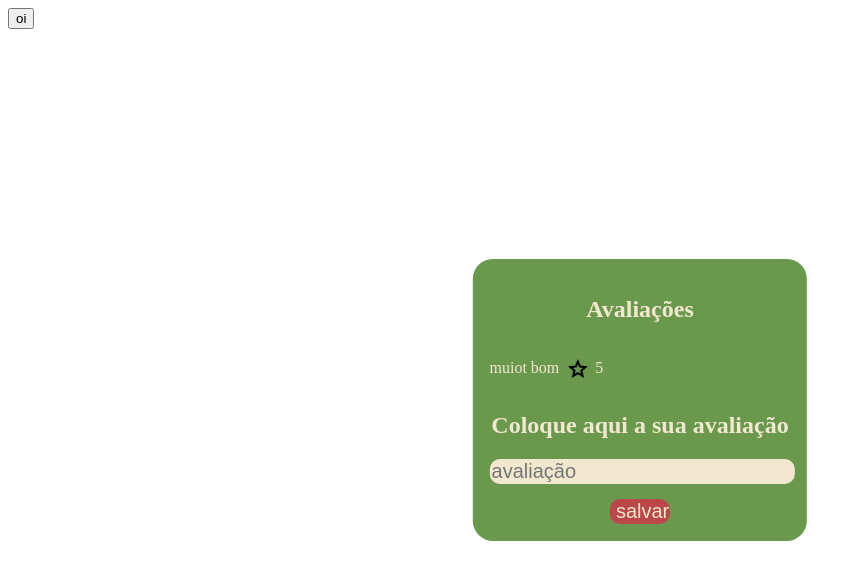
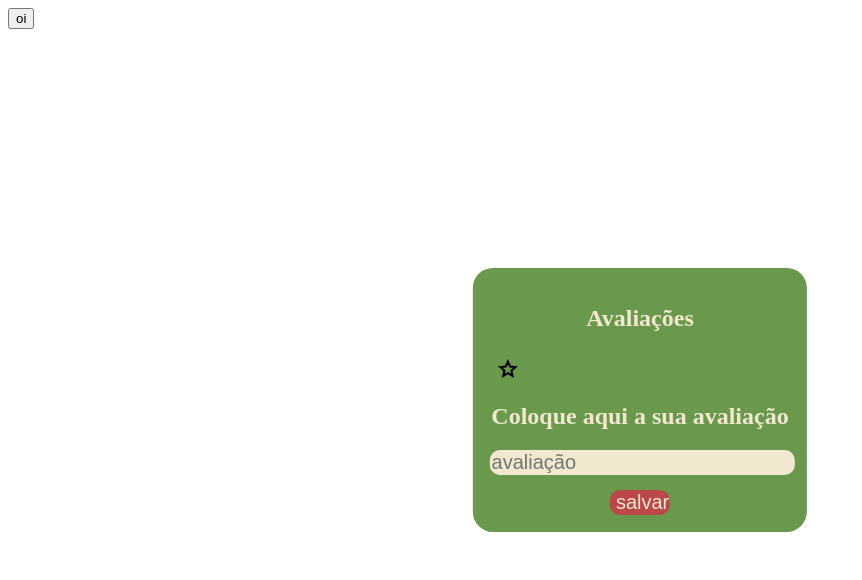
Before and after one commit to mdsreq-fga-unb/2023.2-ArtPlace, a React (Create React App) app in the folder front/artplace/: page / in a window 1280 px wide. Both pictures are taken after a click on the button "oi". Shown: the top 580 px of the page, without its empty margins (0-862 px from the left). Built offline with nearby package versions, Linux system fonts and the light colour scheme.

Commit message:
colocando a base para conectar com o bank

```diff
--- a/front/artplace/src/components/avaliação/Avaliacao.js
+++ b/front/artplace/src/components/avaliação/Avaliacao.js
@@ -2,17 +2,64 @@ import "./Avaliacao.css";
 import minhaImagem from '../../images/star.png';
 
 
-function Avaliacao() {
+function Avaliacao(/*id do produto*/) {
+  /*
+  const [avaliacoes, setAvaliacoes] = useState([]);
+  const [novaAvaliacao, setNovaAvaliacao] = useState('');
+
+  useEffect(() => {
+    const buscarAvaliacoesDoProduto = async () => {
+      try {
+        const response = await fetch(`url da api${productId}`);
+        if (response.ok) {
+          const data = await response.json();
+          setAvaliacoes(data.avaliacoes);
+        } else {
+          throw new Error('Erro ao buscar as avaliações do produto');
+        }
+      } catch (error) {
+        console.error(error);
+      }
+    };
+
+    buscarAvaliacoesDoProduto();
+  }, [productId]);
+
+   const handleSalvarAvaliacao = async () => {
+    try {
+      const response = await fetch(`https://sua-api.com/avaliacoes/${productId}`, {
+        method: 'POST',
+        headers: {
+          'Content-Type': 'application/json',
+        },
+        body: JSON.stringify({ texto: novaAvaliacao }),
+      });
+
+      if (response.ok) {
+        const data = await response.json();
+        setAvaliacoes([...avaliacoes, data.novaAvaliacao]);
+        setNovaAvaliacao('');
+      } else {
+        throw new Error('Erro ao salvar a avaliação');
+      }
+    } catch (error) {
+      console.error(error);
+    }
+  };
+
+  */
     return (
       <div className="avaliacao">
         <div  className="centerAvaliacao">
           <div className="avaliacaoDisponivel">
               <h2>Avaliações</h2>
-              <div className="avaliacaoIndividual">
-                <p>muiot bom</p>
-                <img src={minhaImagem} alt="Minha Imagem" />
-                <p>5</p>
-              </div>
+              {/*{avaliacoes.map((avaliacao, index) => (*/}
+                <div className="avaliacaoIndividual" /*key={index}*/>
+                  <p>{/*avaliacao.texto*/}</p>
+                  <img src={minhaImagem} alt="Minha Imagem" />
+                  <p>{/*avaliacao.nota*/}</p>
+                </div>
+               {/*))}*/}
               <div className="clear"></div>
           </div>
 
@@ -23,9 +70,12 @@ function Avaliacao() {
               type="text"
               name="avaliação"
               placeholder="avaliação"
+              /*value={novaAvaliacao}
+              onChange={(e) => setNovaAvaliacao(e.target.value)}*/
+
             />
 
-            <button>salvar</button>
+            <button /*onClick={handleSalvarAvaliacao}*/>salvar</button>
 
           </div>
         </div>
```
